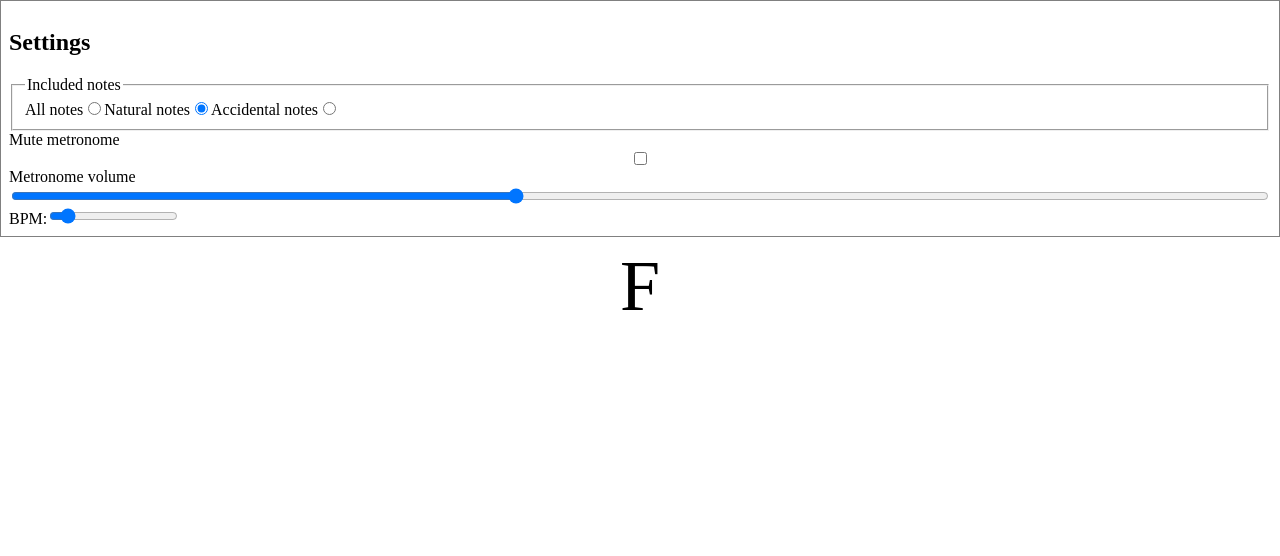
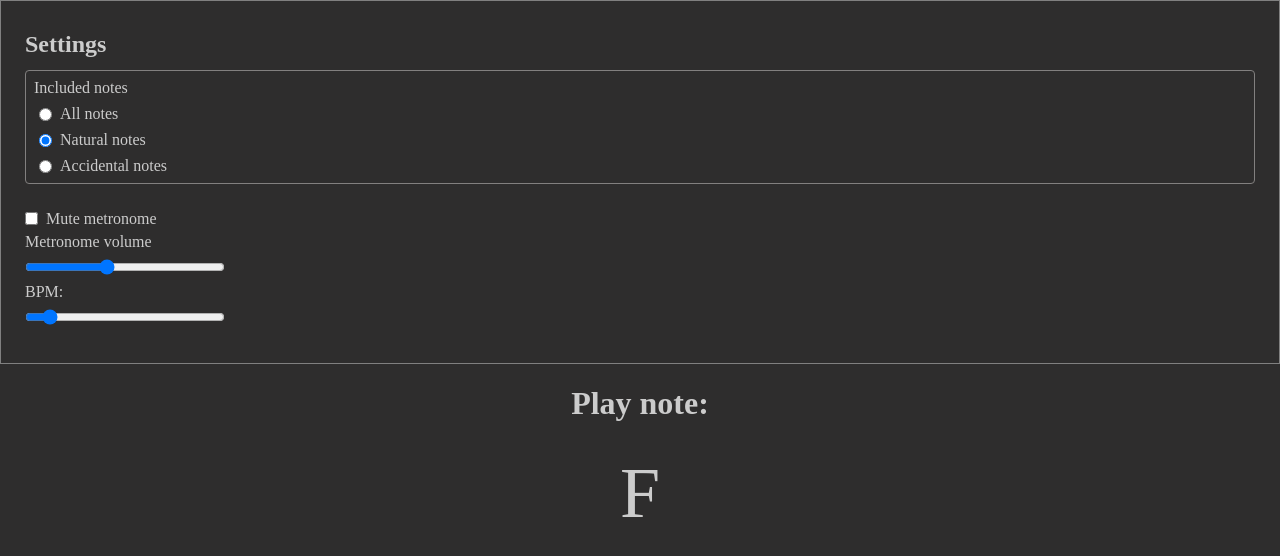
Before and after one commit to tonyanziano/learn-your-fretboard, a React app: page / in a window 1280 px wide. Shown: the top 556 px of the page. Built offline with nearby package versions, Linux system fonts and the light colour scheme.

Commit message:
Added a bunch of initial styling

```diff
--- a/src/components/CurrentNote.tsx
+++ b/src/components/CurrentNote.tsx
@@ -1,9 +1,13 @@
 import React from 'react';
 import { useCurrentNote } from '../hooks/useCurrentNote';
-/** @jsx jsx **/
+/** @jsxFrag jsx **/
 import { css } from '@emotion/react';
 
-const styles = css({
+const currentNoteHeaderStyle = css({
+  textAlign: 'center',
+});
+
+const currentNoteStyle = css({
   padding: '8px 0',
   textAlign: 'center',
   fontSize: 72,
@@ -15,5 +19,10 @@ const styles = css({
 export const CurrentNote: React.FC = () => {
   const currentNote = useCurrentNote();
 
-  return <div css={styles}>{currentNote}</div>;
+  return (
+    <>
+      <h1 css={currentNoteHeaderStyle}>Play note:</h1>
+      <div css={currentNoteStyle}>{currentNote}</div>
+    </>
+  );
 };
--- a/src/components/settings/AudioSettings.tsx
+++ b/src/components/settings/AudioSettings.tsx
@@ -1,3 +1,5 @@
+/** @jsxFrag jsx **/
+import { css } from '@emotion/react';
 import React, { useCallback, useMemo } from 'react';
 import { useDispatch, useSelector } from 'react-redux';
 import {
@@ -8,6 +10,29 @@ import {
   setMetronomeVolume,
   toggleMetronomeMute,
 } from '../../state/slices/metronome';
+
+const volumeSliderStyle = css({
+  margin: '8px 0',
+  maxWidth: 200,
+  cursor: 'pointer',
+});
+
+const metronomeMuteGroupStyle = css({
+  display: 'flex',
+  flexFlow: 'row nowrap',
+  alignItems: 'center',
+});
+
+const metronomeMuteToggleStyle = css({
+  margin: 8,
+  marginLeft: 0,
+  cursor: 'pointer',
+});
+
+const metronomeMuteLabelStyle = css({
+  cursor: 'pointer',
+  marginRight: 'auto',
+});
 
 const muteToggleId = 'audio-settings-mute-toggle';
 const volumeSliderId = 'audio-settings-volume-slider';
@@ -36,15 +61,21 @@ export const AudioSettings: React.FC = () => {
 
   return (
     <>
-      <label htmlFor={muteToggleId}>Mute metronome</label>
+      <div css={metronomeMuteGroupStyle}>
         <input
           checked={metronomeIsMuted}
+          css={metronomeMuteToggleStyle}
           id={muteToggleId}
           onChange={onToggleMute}
           type={'checkbox'}
         />
+        <label css={metronomeMuteLabelStyle} htmlFor={muteToggleId}>
+          Mute metronome
+        </label>
+      </div>
       <label htmlFor={volumeSliderId}>Metronome volume</label>
       <input
+        css={volumeSliderStyle}
         id={volumeSliderId}
         max={100}
         min={0}
--- a/src/components/settings/BPMSlider.tsx
+++ b/src/components/settings/BPMSlider.tsx
@@ -1,8 +1,16 @@
+/** @jsxFrag jsx **/
+import { css } from '@emotion/react';
 import React, { useCallback } from 'react';
 import { useDispatch, useSelector } from 'react-redux';
 import { MaxBPM, MinBPM } from '../../constants';
 import { selectBPM } from '../../state/selectors/bpm';
 import { setBPM } from '../../state/slices/bpm';
+
+const bpmSliderStyle = css({
+  margin: '8px 0',
+  maxWidth: 200,
+  cursor: 'pointer',
+});
 
 const bpmSliderId = 'bpm-slider-input';
 
@@ -18,9 +26,10 @@ export const BPMSlider: React.FC = () => {
   );
 
   return (
-    <label htmlFor={bpmSliderId}>
-      BPM:
+    <>
+      <label htmlFor={bpmSliderId}>BPM:</label>
       <input
+        css={bpmSliderStyle}
         id={bpmSliderId}
         max={MaxBPM}
         min={MinBPM}
@@ -28,6 +37,6 @@ export const BPMSlider: React.FC = () => {
         type={'range'}
         value={currentBPM}
       />
-    </label>
+    </>
   );
 };
--- a/src/components/settings/NoteSettings.tsx
+++ b/src/components/settings/NoteSettings.tsx
@@ -3,6 +3,36 @@ import { useDispatch, useSelector } from 'react-redux';
 import { selectIncludedNotes } from '../../state/selectors/settings';
 import { IncludedNotes, setIncludedNotes } from '../../state/slices/settings';
 
+/** @jsx jsx **/
+import { css } from '@emotion/react';
+
+const radioGroupStyle = css({
+  padding: 8,
+  margin: 0,
+  marginBottom: 20,
+  border: '1px solid #82807f',
+  borderRadius: 4,
+});
+
+const radioOptionStyle = css({
+  display: 'flex',
+  flexFlow: 'row nowrap',
+  alignItems: 'flex-start',
+  marginTop: 8,
+
+  input: {
+    cursor: 'pointer',
+  },
+  label: {
+    cursor: 'pointer',
+  },
+});
+
+const radioButtonStyle = css({
+  marginRight: 8,
+});
+
+const radioGroupId = 'note-settings-radio-group';
 const allRadioId = 'note-settings-all-radio';
 const naturalRadioId = 'note-settings-natural-radio';
 const accidentalRadioId = 'note-settings-accidental-radio';
@@ -40,23 +70,24 @@ export const NoteSettings: React.FC = () => {
   }, []);
 
   return (
-    <fieldset>
-      <legend>Included notes</legend>
+    <div aria-labelledby={radioGroupId} css={radioGroupStyle}>
+      <label id={radioGroupId}>Included notes</label>
       {radioOptions.map(option => {
         const onChange = () => onChangeRadioOption(option.includedNotes);
 
         return (
-          <span>
-            <label htmlFor={option.id}>{option.text}</label>
+          <span css={radioOptionStyle}>
             <input
               checked={includedNotes === option.includedNotes}
+              css={radioButtonStyle}
               id={option.id}
               onChange={onChange}
               type={'radio'}
             />
+            <label htmlFor={option.id}>{option.text}</label>
           </span>
         );
       })}
-    </fieldset>
+    </div>
   );
 };
--- a/src/components/settings/Settings.tsx
+++ b/src/components/settings/Settings.tsx
@@ -5,17 +5,22 @@ import { AudioSettings } from './AudioSettings';
 import { css } from '@emotion/react';
 import { NoteSettings } from './NoteSettings';
 
-const styles = css({
+const style = css({
   display: 'flex',
   flexFlow: 'column nowrap',
-  padding: 8,
+  padding: '30px 24px',
   border: '1px solid gray',
+});
+
+const headerStyle = css({
+  margin: 0,
+  marginBottom: 12,
 });
 
 export const Settings: React.FC = () => {
   return (
-    <section css={styles}>
-      <h2>Settings</h2>
+    <section css={style}>
+      <h2 css={headerStyle}>Settings</h2>
       <NoteSettings />
       <AudioSettings />
       <BPMSlider />
--- a/src/index.html
+++ b/src/index.html
@@ -11,6 +11,8 @@
         height: 100%;
         width: 100%;
         box-sizing: border-box;
+        background-color: #2e2d2d;
+        color: #ccc;
       }
     </style>
   </head>
```
Lines whose indentation alone changed are shown as unchanged.
